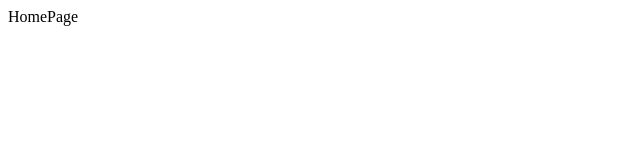
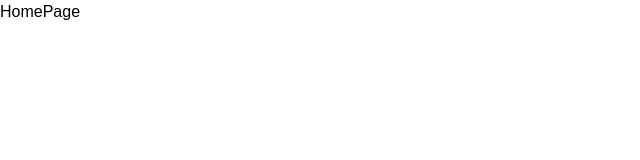
Before and after one commit to carlogonzales/property-app, a Next.js app: page / in a window 1280 px wide. Shown: the top 160 px of the page, without its empty margins (0-640 px from the left). Built offline with nearby package versions, Linux system fonts and the light colour scheme.

Commit message:
Add custom tailwind config

```diff
--- a/assets/styles/globals.css
+++ b/assets/styles/globals.css
@@ -1,3 +1,3 @@
-@tailwind base;
-@tailwind components;
-@tailwind utilities;
+@import "tailwindcss";
+
+@config "../../tailwind.config.js";
--- /dev/null
+++ b/tailwind.config.js
@@ -0,0 +1,18 @@
+module.exports = {
+    content: [
+        "./pages/**/*.{js,ts,jsx,tsx,mdx}",
+        "./components/**/*.{js,ts,jsx,tsx,mdx}",
+        "./app/**/*.{js,ts,jsx,tsx,mdx}",
+    ],
+    theme: {
+        extend: {
+            fontFamily: {
+                sans: ['Poppins', 'sans-serif'],
+            },
+            gridTemplateColumns: {
+                '70/30': '70% 28%',
+            }
+        },
+    },
+    plugins: []
+};
```
